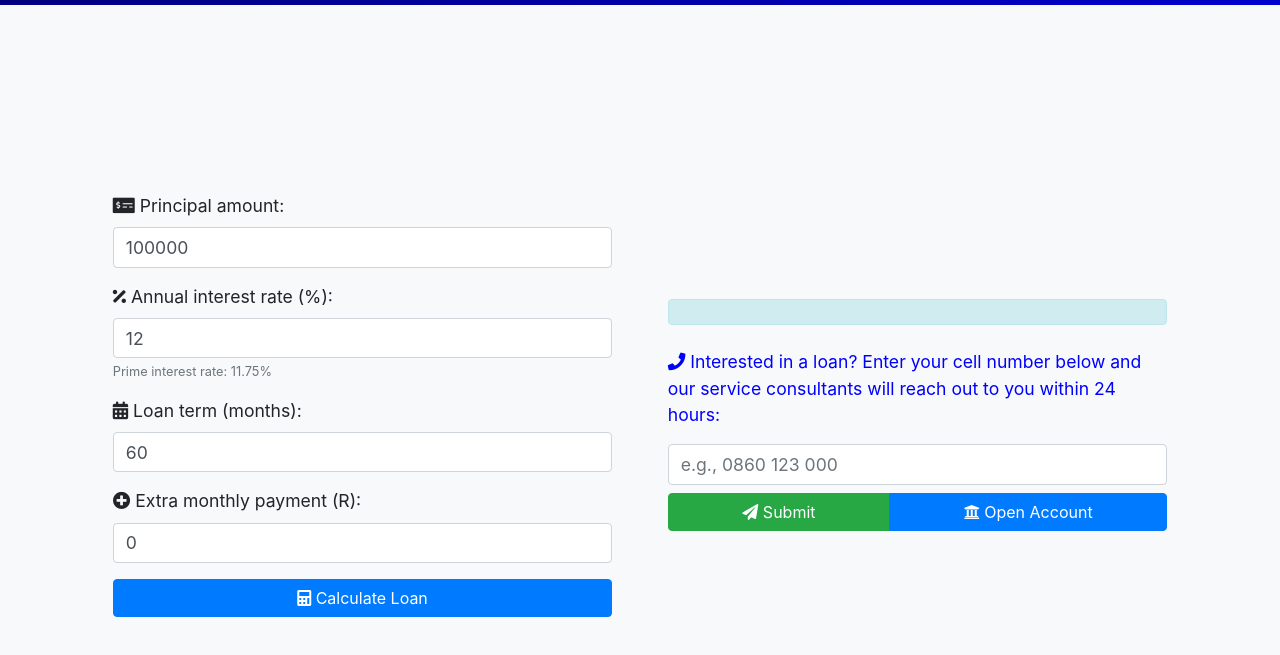
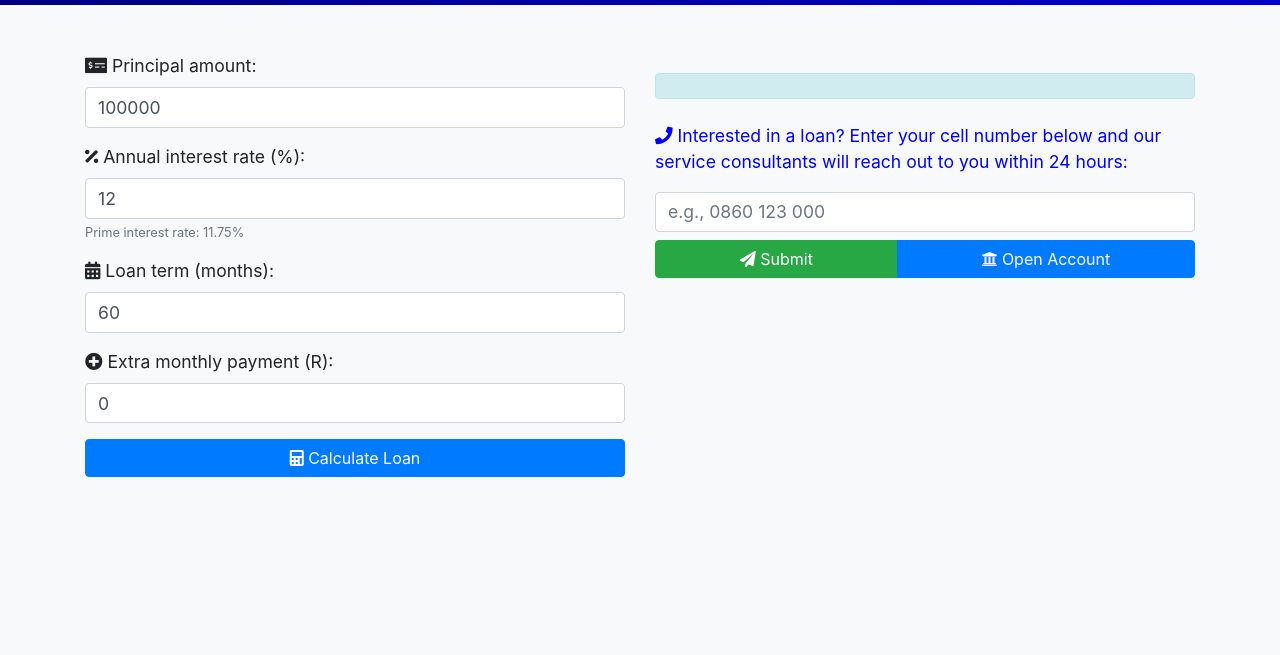
Before and after one commit to QasimHack912/Van-Tech, a plain HTML site: page index.html in a window 1280 px wide. Shown: the part 111-766 px from the top of the page. Drawn offline with nearby package versions, Linux system fonts and the light colour scheme.

Commit message:
Update index.html

```diff
--- a/index.html
+++ b/index.html
@@ -36,17 +36,6 @@
         color: blue;
         font-size: 1.1em;
     }
-    .container-flex {
-        display: flex;
-        justify-content: space-around;
-        align-items: center;
-        height: 100vh;
-    }
-    .container-flex > div {
-        display: inline-block;
-        width: 45%;
-        vertical-align: top;
-    }
     .btn-group {
         display: flex;
         justify-content: space-between;
@@ -63,8 +52,9 @@
     </div>
 </nav>
 
-<div class="container container-flex">
-    <div>
+<div class="container my-5">
+    <div class="row">
+        <div class="col-lg-6 col-md-12 mb-4">
             <div class="form-group">
                 <label for="principal"><i class="fas fa-money-check-alt"></i> Principal amount:</label>
                 <input type="number" class="form-control" id="principal" value="100000">
@@ -84,7 +74,7 @@
             </div>
             <button onclick="loanCalc()" class="btn btn-primary btn-block"><i class="fas fa-calculator"></i> Calculate Loan</button>
         </div>
-    <div>
+        <div class="col-lg-6 col-md-12">
             <div id="result" class="result alert alert-info">
                 <!-- Results will be displayed here -->
             </div>
@@ -94,6 +84,7 @@
                 <div class="btn-group mt-2">
                     <button class="btn btn-success"><i class="fas fa-paper-plane"></i> Submit</button>
                     <button class="btn btn-primary" onclick="openAccount()"><i class="fas fa-university"></i> Open Account</button>
+                </div>
             </div>
         </div>
     </div>
@@ -118,11 +109,11 @@ function loanCalc() {
     // Service fee
     let serviceFee = 100;
 
-    // Total monthly payment including service fee
-    let totalMonthlyPayment = monthlyPayment + serviceFee;
-
     // Extra monthly payment
     let extraPayment = parseFloat(document.getElementById('extra').value);
+
+    // Total monthly payment including service fee and extra payment
+    let totalMonthlyPayment = monthlyPayment + serviceFee + extraPayment;
 
     // Calculate the total interest paid without extra payments
     let totalInterestPaidWithoutExtra = 0;
@@ -175,7 +166,7 @@ function loanCalc() {
     }
 
     // Total amount paid without extra payments
-    let totalAmountPaidWithoutExtra = totalMonthlyPayment * numPayments;
+    let totalAmountPaidWithoutExtra = (monthlyPayment + serviceFee) * numPayments;
 
     // Total interest saved
     let interestSaved = totalInterestPaidWithoutExtra - totalInterestPaidWithExtra;
```
Lines whose indentation alone changed are shown as unchanged.
